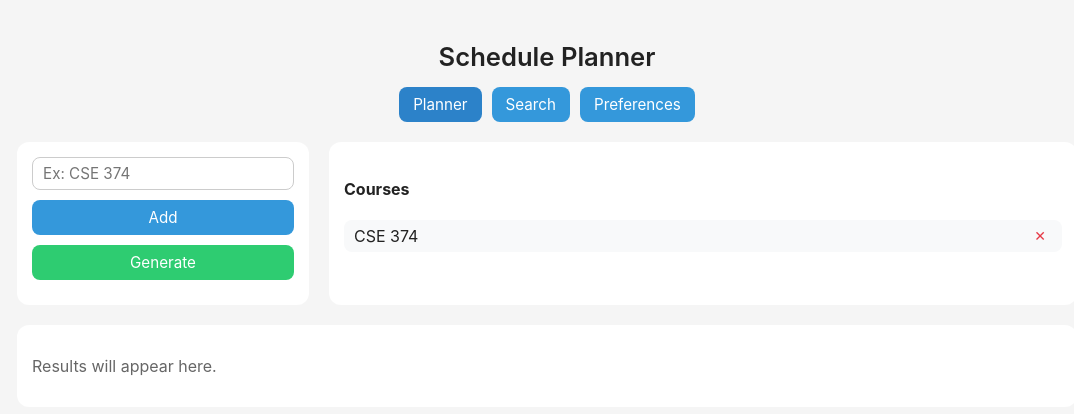
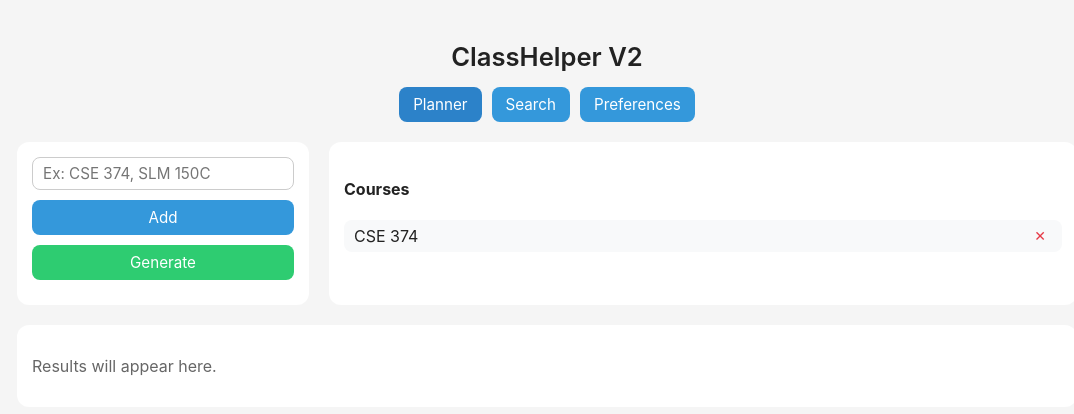
Before and after one commit to tomdh-git/ClassHelper, a React (Create React App) app: page / in a window 1280 px wide. Shown: the top 414 px of the page, without its empty margins (93-1167 px from the left). Built offline with nearby package versions, Linux system fonts and the light colour scheme.

Commit message:
defaults updated

```diff
--- a/src/App.js
+++ b/src/App.js
@@ -105,7 +105,7 @@ export default function App() {
 
     return (
         <div className={`app-container ${darkMode ? "dark-mode" : ""}`}>
-            <h2 className="app-title">Schedule Planner</h2>
+            <h2 className="app-title">ClassHelper V2</h2>
 
             {/* Centered Top Navigation Buttons */}
             <div className="nav-buttons-centered">
@@ -122,7 +122,7 @@ export default function App() {
                             <input
                                 className="input-box"
                                 type="text"
-                                placeholder="Ex: CSE 374"
+                                placeholder="Ex: CSE 374, SLM 150C"
                                 value={input}
                                 onChange={(e) => setInput(e.target.value)}
                             />
```
